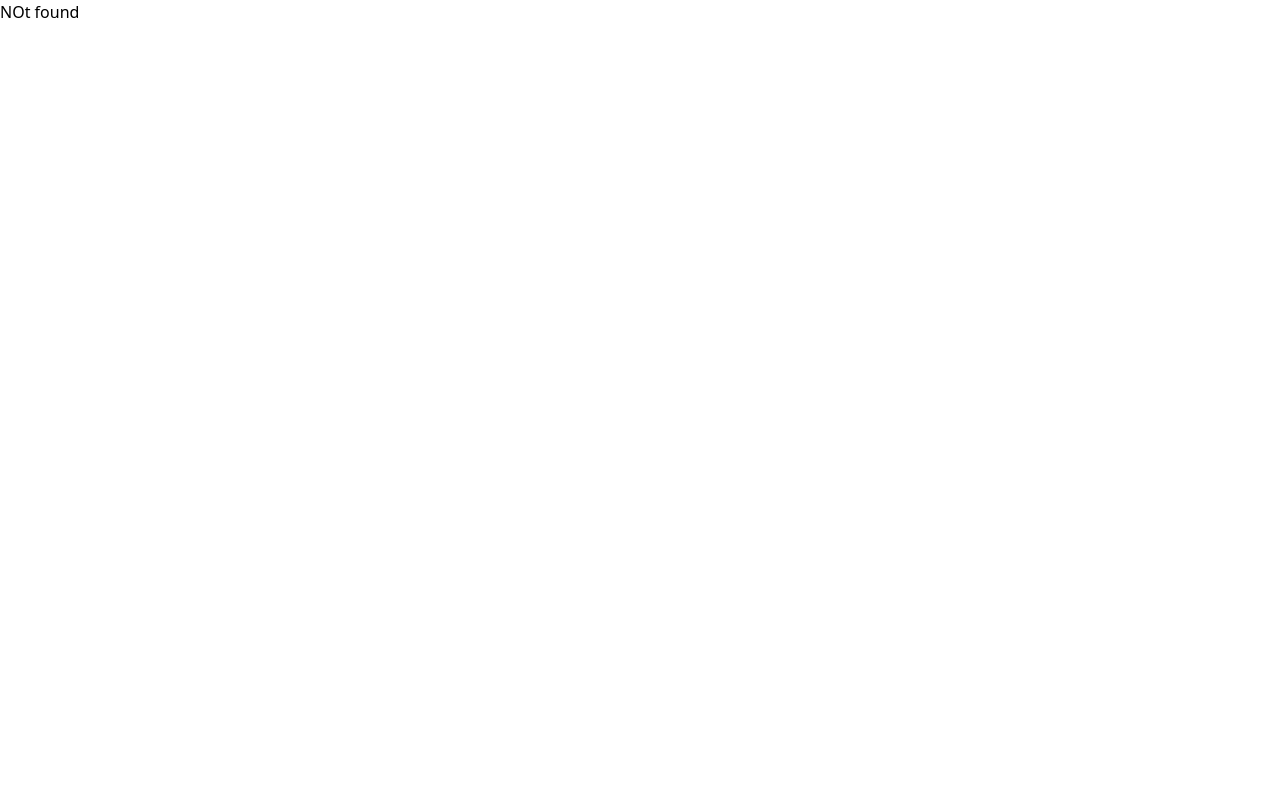
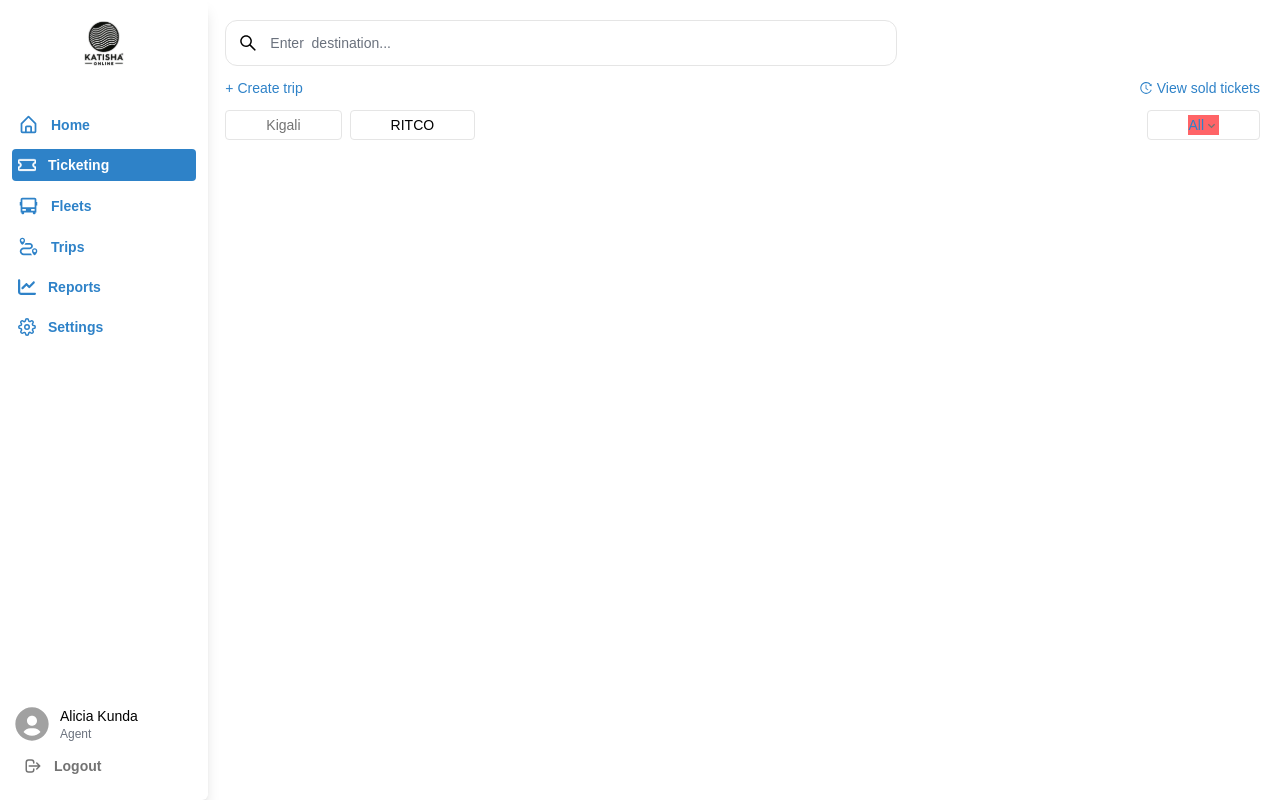
Before and after one commit to ktshonln/operator-web, a React (Vite) app: page /ticketing in a window 1280 px wide. Built offline with nearby package versions, Linux system fonts and the light colour scheme.

Commit message:
Started working on ticketing page

```diff
--- a/src/App.tsx
+++ b/src/App.tsx
@@ -6,6 +6,7 @@ import HomePage from "./pages/Home";
 import LoginPage from "./pages/Login";
 import NotFound from "./pages/NotFound";
 import RegisterPage from "./pages/Register";
+import Ticketing from "./pages/Ticketing";
 
 function App() {
   return (
@@ -21,6 +22,7 @@ function App() {
                 <Route index path="buses" element={<Buses/>} />
                 <Route path="drivers" element={<Drivers/>} />
               </Route>
+              <Route path="/ticketing" element={<Ticketing />} />
             </Route>
           </Route>
           <Route path="*" element={<NotFound/>}/>
--- /dev/null
+++ b/src/components/DropDown.tsx
@@ -0,0 +1,35 @@
+import { useState } from "react";
+import { BiChevronDown } from "react-icons/bi";
+
+interface Props {
+    options: string[];
+    style?: 'v1' | 'v2';
+}
+const DropDown = ({options, style}:Props) => {
+    // const options = ['All branches','branch 1', 'branch 2', 'branch 3']
+          const [branchChoice, setBranchChoice] = useState(options[0]);
+          const [showChoice, setShowChoice] = useState(false);
+    return (
+        <div className="relative w-fit">
+                  <div
+                    onClick={() => setShowChoice(!showChoice)}
+                    className={`flex items-center cursor-pointer ${style==='v1'?'justify-between w-full bg-red-400':''}`}
+                  >
+                    <p className="text-brand">{branchChoice}</p>
+                    <BiChevronDown size={15} />
+                  </div>
+                  {showChoice && (
+                    <div className="absolute top-5 border-1 border-neutral-200 shadow-md rounded-md p-1 bg-white z-10">
+                     {options.map(branch=>
+                     <p key={branch} onClick={()=>{
+                        setBranchChoice(branch)
+                        setShowChoice(false)}}
+                        className="hover:bg-brand hover:text-white p-1 rounded-md cursor-pointer text-nowrap">{branch}</p>
+                     )}
+                    </div>
+                  )}
+                </div>
+    )
+}
+
+export default DropDown
--- a/src/components/Filter.tsx
+++ b/src/components/Filter.tsx
@@ -1,5 +1,5 @@
-import { useState } from "react";
-import { BiCalendarAlt, BiChevronDown } from "react-icons/bi";
+import { BiCalendarAlt } from "react-icons/bi";
+import DropDown from "./DropDown";
 const Filter = () => {
   const filterOptions = [
     "Today",
@@ -8,9 +8,8 @@ const Filter = () => {
     "This month",
     "Select Date",
   ];
-      const branches = ['All branches','branch 1', 'branch 2', 'branch 3']
-      const [brandChoice, setBranchChoice] = useState(branches[0]);
-      const [showChoice, setShowChoice] = useState(false);
+  const branches = ["All branches", "branch 1", "branch 2", "branch 3"];
+
   return (
     <div className="flex items-center justify-between border rounded-xl border-neutral-200 font-medium text-xs text-brand2 p-1 mt-2 ">
       {filterOptions.map((option) => (
@@ -22,33 +21,13 @@ const Filter = () => {
           {option === filterOptions[4] && (
             <BiCalendarAlt size={14} className="mb-0.5" />
           )}
-            <p>
-              {option}
-            </p>
+          <p>{option}</p>
         </div>
       ))}
-        <div className="relative w-fit">
-          <div
-            onClick={() => setShowChoice(!showChoice)}
-            className="relative flex items-center cursor-pointer "
-          >
-            <p className="text-brand">{brandChoice}</p>
-            <BiChevronDown size={15} />
+
+      <DropDown options={branches} />
     </div>
-          {showChoice && (
-            <div className="absolute top-5 border-1 border-neutral-200 shadow-md rounded-md p-1 bg-white z-10">
-             {branches.map(branch=>
-             <p key={branch} onClick={()=>{
-                setBranchChoice(branch)
-                setShowChoice(false)}}
-                className="hover:bg-brand hover:text-white p-1 rounded-md cursor-pointer text-nowrap">{branch}</p>
-             )}
-            </div>
-          )}
-        </div>
-        <div></div>
-      </div>
-    )
-}
+  );
+};
 
-export default Filter
+export default Filter;
--- a/src/components/TableTwo.tsx
+++ b/src/components/TableTwo.tsx
@@ -22,7 +22,7 @@ const TableTwo = ({ tableData }: Props) => {
       <table className="text-xs gap-x-2 w-full">
         <tr className="gap-2">
           {tableHeaders.map((header) => (
-            <th className="bg-gray-100 text-[10px] text-start p-1 pb-4 pr-3 pl-3">
+            <th className="bg-gray-100 text-[10px]  text-start p-1 pb-4 pr-3 pl-3">
               {camelCaseToTitle(header).toLocaleUpperCase()}
             </th>
           ))}
--- a/src/pages/Home.tsx
+++ b/src/pages/Home.tsx
@@ -84,7 +84,7 @@ function HomePage() {
         <h2 className="font-semibold text-brand2 text-sm mt-5 mb-5">
           Revenue Breakdown Per Route
         </h2>
-        <div className="border-1 border-neutral-200 rounded-xl flex justify-between p-3">
+        <div className="border-1 border-neutral-200 rounded-xl flex max-w-2xl mx-auto  justify-between p-3">
           <DonutChart values={data} currency="RWF" />
           <TableOne data={data2} />
         </div>
--- a/src/pages/NotFound.tsx
+++ b/src/pages/NotFound.tsx
@@ -1,7 +1,21 @@
+import { Link } from "react-router-dom"
+
 function NotFound() {
     return (
-        <div>
-            NOt found
+        <div className="font-heebo">
+             <div className="w-fit">
+            <img
+              src="/logoOne.svg"
+              className="w-16"
+              alt="Katisha-logo"
+            />
+            </div>
+            <div className=" mt-20 text-center">
+                <p className="font-black text-[#1A202C] text-7xl mb-3">404</p>
+                <p className="font-semibold  mb-5">Page not found!</p>
+                <p className="text-brand2  mb-10">The page you are trying to access does not exist or has been removed.</p>
+                <Link to='/home' className="bg-brand text-white p-2 pl-8 pr-8 rounded-sm text-sm hover:opacity-90 font-semibold">Go home</Link>
+            </div>
         </div>
     )
 }
--- /dev/null
+++ b/src/pages/Ticketing.tsx
@@ -0,0 +1,41 @@
+import { AiOutlineHistory, AiOutlineSearch } from "react-icons/ai"
+import DropDown from "../components/DropDown"
+
+function Ticketing() {
+    const states = ['All', 'booked', 'unbooked']
+    return (
+        <div className="mt-5 m-5 ml-3">
+            <div className="flex items-center space-x-3 p-3 border-1 border-neutral-200 rounded-xl text-sm max-w-2xl">
+                <AiOutlineSearch size={20}/>
+                <form action="">
+                <input type="text" placeholder="Enter  destination..." className="placeholder:text-brand2 outline-none"/>
+
+                </form>
+            </div>
+
+            <div className="mt-3 text-sm text-brand flex justify-between">
+            <button className=" cursor-pointer">+ Create trip</button>
+            <div className="flex items-center">
+                <AiOutlineHistory/>
+            <button className="ml-1 cursor-pointer">View sold tickets</button>
+            </div>
+            </div>
+
+            <div className="mt-3 flex items-center justify-between">
+                <div className="flex items-center gap-2">
+
+                <div className="border-1 border-neutral-200 rounded-sm w-fit p-1 pl-10 pr-10 text-sm text-neutral-500"><p>Kigali</p></div>
+                <div className="border-1 border-neutral-200 rounded-sm w-fit p-1 pl-10 pr-10 text-sm "><p>RITCO</p></div>
+                </div>
+                <div className="flex items-center gap-2">
+                    <div className="border-1 border-neutral-200 rounded-sm w-fit p-1 pl-10 pr-10 text-sm text-neutral-500">
+
+                    <DropDown style={'v1'} options={states}/>
+                    </div>
+                </div>
+            </div>
+        </div>
+    )
+}
+
+export default Ticketing
```
Lines whose indentation alone changed are shown as unchanged.
